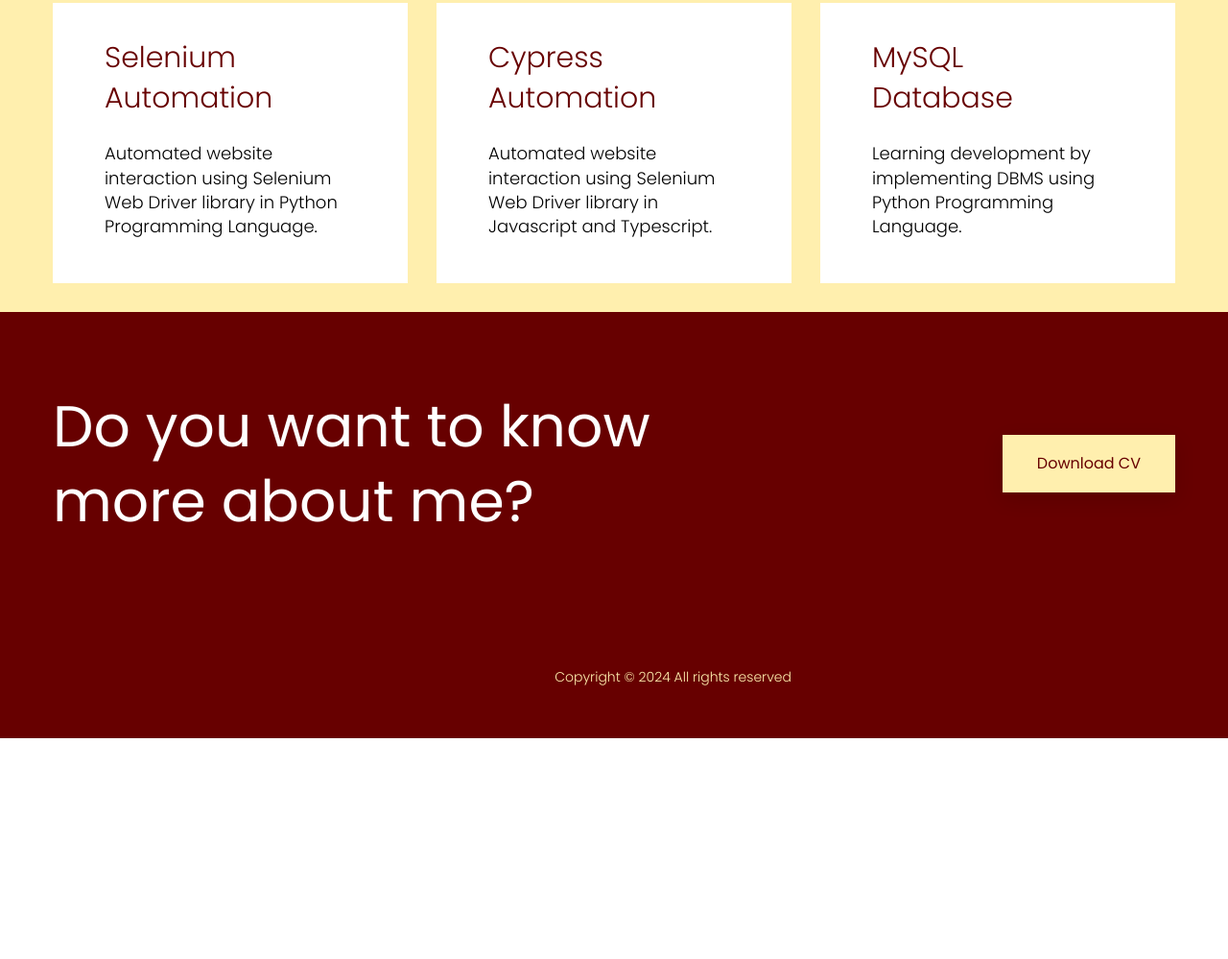
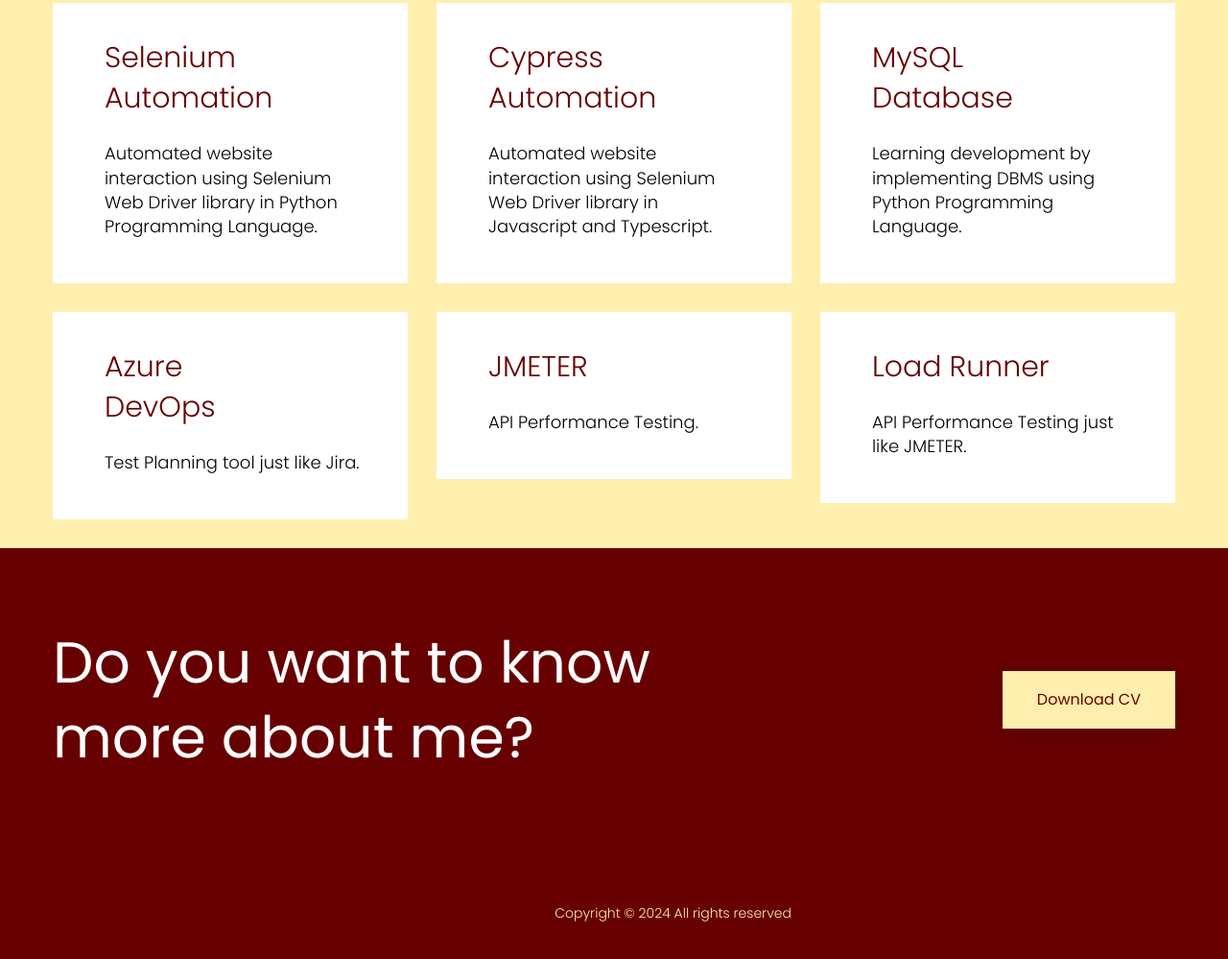
Before and after one commit to pranal-mane/pranal-mane.github.io, a plain HTML site: page index.html in a window 1280 px wide. Shown: the part 3456-4455 px from the top of the page at 96% size. Before the commit the page ends 4225 px from the top, so only its background shows below. Drawn offline with Linux system fonts and the light colour scheme.

Commit message:
Add new projects

```diff
--- a/index.html
+++ b/index.html
@@ -211,6 +211,30 @@
                             </div>
                         </div>
                     </div>
+                    <div class="col-lg-4 col-md-4 col-sm-6">
+                        <div class="single-services mb-30">
+                            <div class="services-cap">
+                                <h5>Azure<br> DevOps</h5>
+                                <p>Test Planning tool just like Jira.</p>
+                            </div>
+                        </div>
+                    </div>
+                    <div class="col-lg-4 col-md-4 col-sm-6">
+                        <div class="single-services mb-30">
+                            <div class="services-cap">
+                                <h5>JMETER</h5>
+                                <p>API Performance Testing.</p>
+                            </div>
+                        </div>
+                    </div>
+                    <div class="col-lg-4 col-md-4 col-sm-6">
+                        <div class="single-services mb-30">
+                            <div class="services-cap">
+                                <h5>Load Runner</h5>
+                                <p>API Performance Testing just like JMETER.</p>
+                            </div>
+                        </div>
+                    </div>
                 </div>
             </div>
         </div>
```
